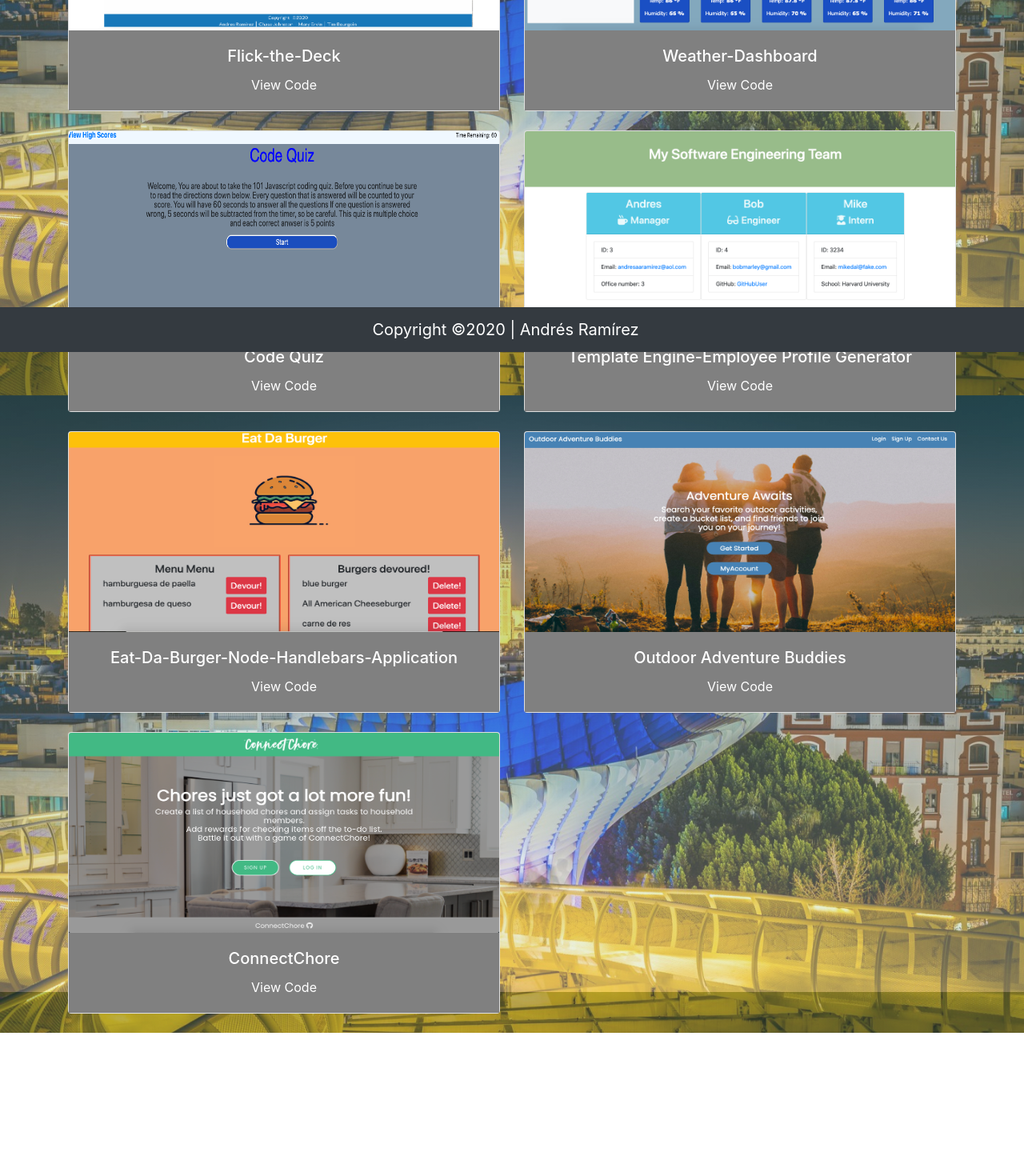
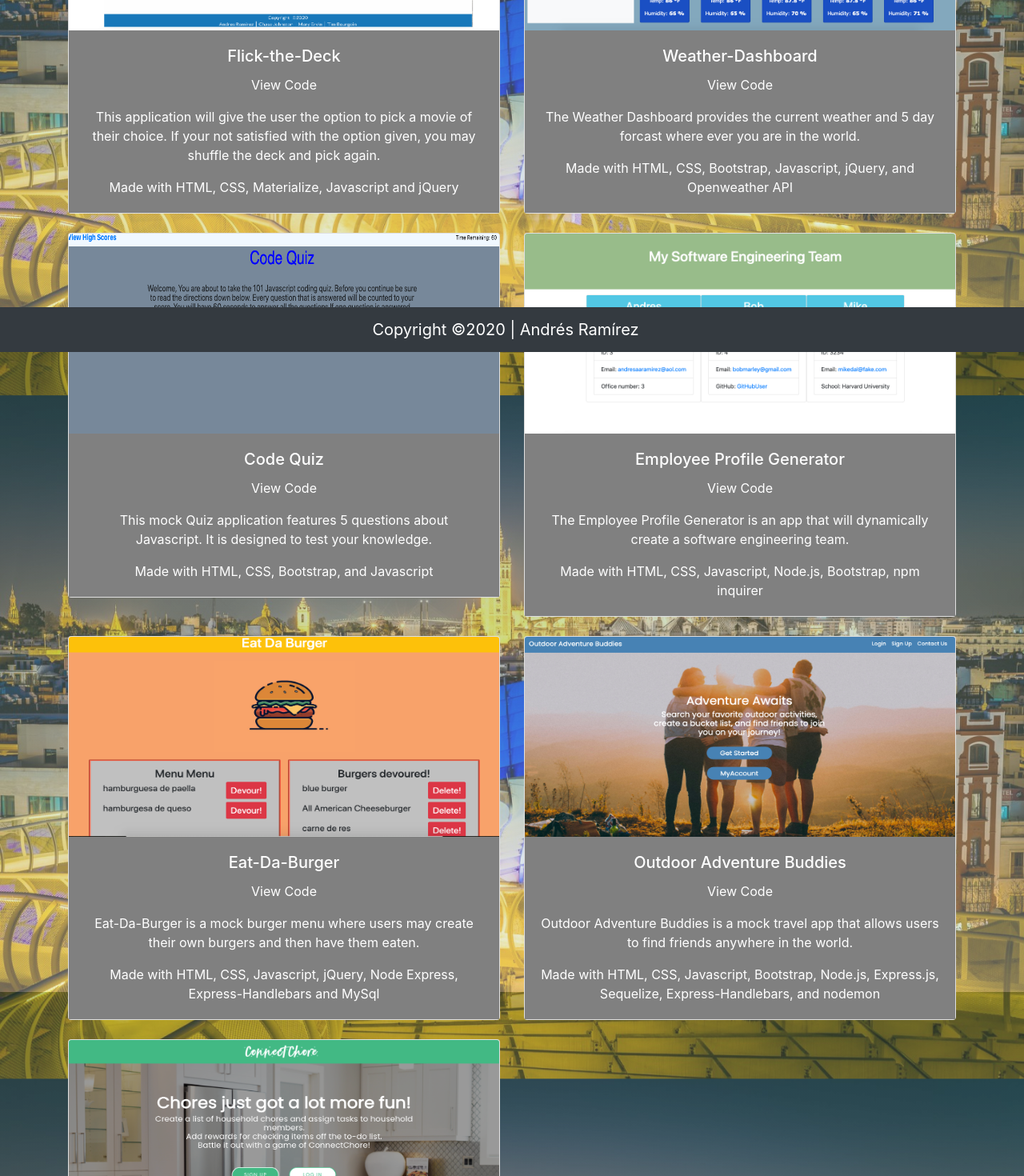
Before and after one commit to ARam2142/React-Portfolio, a React (Create React App) app: page /react-portfolio/projects in a window 1280 px wide. Shown: the part 360-1830 px from the top of the page at 80% size. Before the commit the page ends 1651 px from the top, so only its background shows below. Built offline with nearby package versions, Linux system fonts and the light colour scheme.

Commit message:
descriptions and technologies used

```diff
--- a/src/components/projects/Projects.js
+++ b/src/components/projects/Projects.js
@@ -27,6 +27,8 @@ class Projects extends Component {
                                 <div className="card-body" style={{ backgroundColor: "grey" }}>
                                     <h5 className="card-title text-center"><a href="https://mwoodervin.github.io/Flick-the-Deck/">Flick-the-Deck</a></h5>
                                     <p className="card-text text-center"><a href="https://github.com/ARam2142/Flick-the-Deck">View Code</a></p>
+                                    <p className="card-text text-center">This application will give the user the option to pick a movie of their choice. If your not satisfied with the option given, you may shuffle the deck and pick again.</p>
+                                    <p className="card-text text-center">Made with HTML, CSS, Materialize, Javascript and jQuery</p>
                                 </div>
                             </div>
                         </div>
@@ -36,6 +38,8 @@ class Projects extends Component {
                                 <div className="card-body" style={{ backgroundColor: "grey"  }}>
                                     <h5 className="card-title text-center"><a href="https://aram2142.github.io/Weather-DashBoard/">Weather-Dashboard</a></h5>
                                     <p className="card-text text-center"><a href="https://github.com/ARam2142/Weather-DashBoard">View Code</a></p>
+                                    <p className="card-text text-center">The Weather Dashboard provides the current weather and 5 day forcast where ever you are in the world.</p>
+                                    <p className="card-text text-center">Made with HTML, CSS, Bootstrap, Javascript, jQuery, and Openweather API</p>
                                 </div>
                             </div>
                         </div>
@@ -45,6 +49,8 @@ class Projects extends Component {
                                 <div className="card-body" style={{ backgroundColor: "grey"  }}>
                                     <h5 className="card-title text-center "><a href="https://aram2142.github.io/Javascript-Code-Quiz/">Code Quiz</a></h5>
                                     <p className="card-text text-center"><a href="https://github.com/ARam2142/Javascript-Code-Quiz">View Code</a></p>
+                                    <p className="card-text text-center" >This mock Quiz application features 5 questions about Javascript. It is designed to test your knowledge.</p>
+                                    <p className="card-text text-center">Made with HTML, CSS, Bootstrap, and Javascript </p>
                                 </div>
                             </div>
                         </div>
@@ -52,8 +58,10 @@ class Projects extends Component {
                             <div className="card">
                                 <img src={empgen} height="250" width="250" className="card-img-top" alt="employee-generator" />
                                 <div className="card-body" style={{ backgroundColor: "grey"  }}>
-                                    <h5 className="card-title text-center"><a href="https://github.com/ARam2142/Employee-Summary">Template Engine-Employee Profile Generator</a></h5>
+                                    <h5 className="card-title text-center"><a href="https://github.com/ARam2142/Employee-Summary">Employee Profile Generator</a></h5>
                                     <p className="card-text text-center"><a href="https://github.com/ARam2142/Employee-Summary/blob/master/app.js">View Code</a></p>
+                                    <p className="card-text text-center">The Employee Profile Generator is an app that will dynamically create a software engineering team.</p>
+                                    <p className="card-text text-center">Made with HTML, CSS, Javascript, Node.js, Bootstrap, npm inquirer</p>
                                 </div>
                             </div>
                         </div>
@@ -61,8 +69,10 @@ class Projects extends Component {
                             <div className="card">
                                 <img src={burger} height="250" width="250" className="card-img-top" alt="burger app" />
                                 <div className="card-body" style={{ backgroundColor: "grey"  }}>
-                                    <h5 className="card-title text-center"><a href="https://cryptic-shelf-77263.herokuapp.com/">Eat-Da-Burger-Node-Handlebars-Application</a></h5>
+                                    <h5 className="card-title text-center"><a href="https://cryptic-shelf-77263.herokuapp.com/">Eat-Da-Burger</a></h5>
                                     <p className="card-text text-center"><a href="https://github.com/ARam2142/Eat-Da-Burger-Node-Handlebars-Application">View Code</a></p>
+                                    <p className="card-text text-center">Eat-Da-Burger is a mock burger menu where users may create their own burgers and then have them eaten.</p>
+                                    <p className="card-text text-center">Made with HTML, CSS, Javascript, jQuery, Node Express, Express-Handlebars and MySql</p>
                                 </div>
                             </div>
                         </div>
@@ -72,6 +82,8 @@ class Projects extends Component {
                                 <div className="card-body" style={{ backgroundColor: "grey"  }}>
                                     <h5 className="card-title text-center"><a href="https://whispering-castle-57159.herokuapp.com/">Outdoor Adventure Buddies</a></h5>
                                     <p className="card-text text-center"><a href="https://github.com/dylanbest15/Outdoor-Adventure-Buddies">View Code</a></p>
+                                    <p className="card-text text-center">Outdoor Adventure Buddies is a mock travel app that allows users to find friends anywhere in the world.</p>
+                                    <p className="card-text text-center">Made with HTML, CSS, Javascript, Bootstrap, Node.js, Express.js, Sequelize, Express-Handlebars, and nodemon</p>
                                 </div>
                             </div>
                         </div>
@@ -81,6 +93,8 @@ class Projects extends Component {
                                 <div className="card-body" style={{ backgroundColor: "grey"  }}>
                                     <h5 className="card-title text-center"><a href="https://connectchore.herokuapp.com">ConnectChore</a></h5>
                                     <p className="card-text text-center"><a href="https://github.com/ARam2142/ConnectChore">View Code</a></p>
+                                    <p className="card-text text-center">ConnectChore is an app that provides incentives to kids (and adults) for getting chores done by pairing task lists with rewards and includes an integrated game for family members to compete for special prizes.</p>
+                                    <p className="card-text text-center">HTML, CSS, Javascript, React, Redux, Mongoose, Express.js, Nodemon, React-Bootstrap, and MongoDB Atlas</p>
                                 </div>
                             </div>
                         </div>
```
